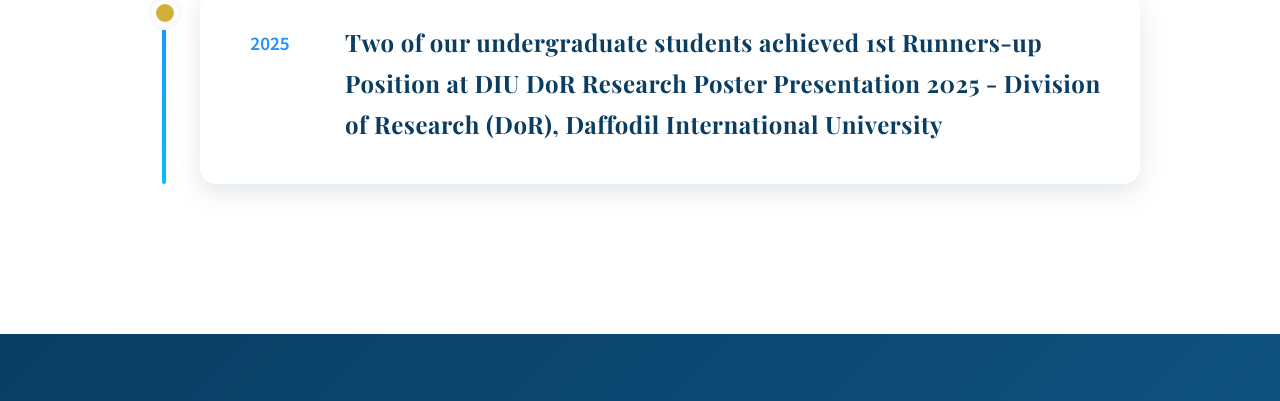
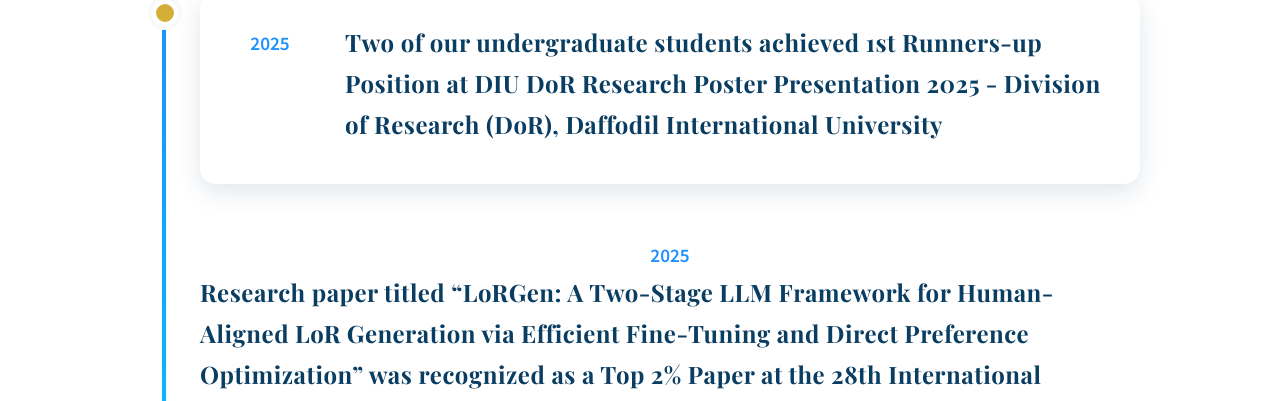
Before and after one commit to Team-AI-DIU/Artificial-Intelligence-Lab, a plain HTML site: page index.html in a window 1280 px wide. Shown: the part 9575-9976 px from the top of the page. Drawn offline with nearby package versions, Linux system fonts and the light colour scheme.

Commit message:
added second achievement

```diff
--- a/index.html
+++ b/index.html
@@ -1108,6 +1108,11 @@
                         <h3>Two of our undergraduate students achieved 1st Runners-up Position at DIU DoR Research Poster Presentation 2025 - Division of Research (DoR), Daffodil International University </h3>
                     </div>
                 </div>
+                <div class="timeline-year">2025</div>
+                    <div class="timeline-content">
+                        <h3>Research paper titled “LoRGen: A Two-Stage LLM Framework for Human-Aligned LoR Generation via Efficient Fine-Tuning and Direct Preference Optimization” was recognized as a Top 2% Paper at the 28th International Conference on Computer and Information Technology (ICCIT 2025), held in Cox’s Bazar, Bangladesh. </h3>
+                    </div>
+                </div>
              </div>
     </section>
 
```
